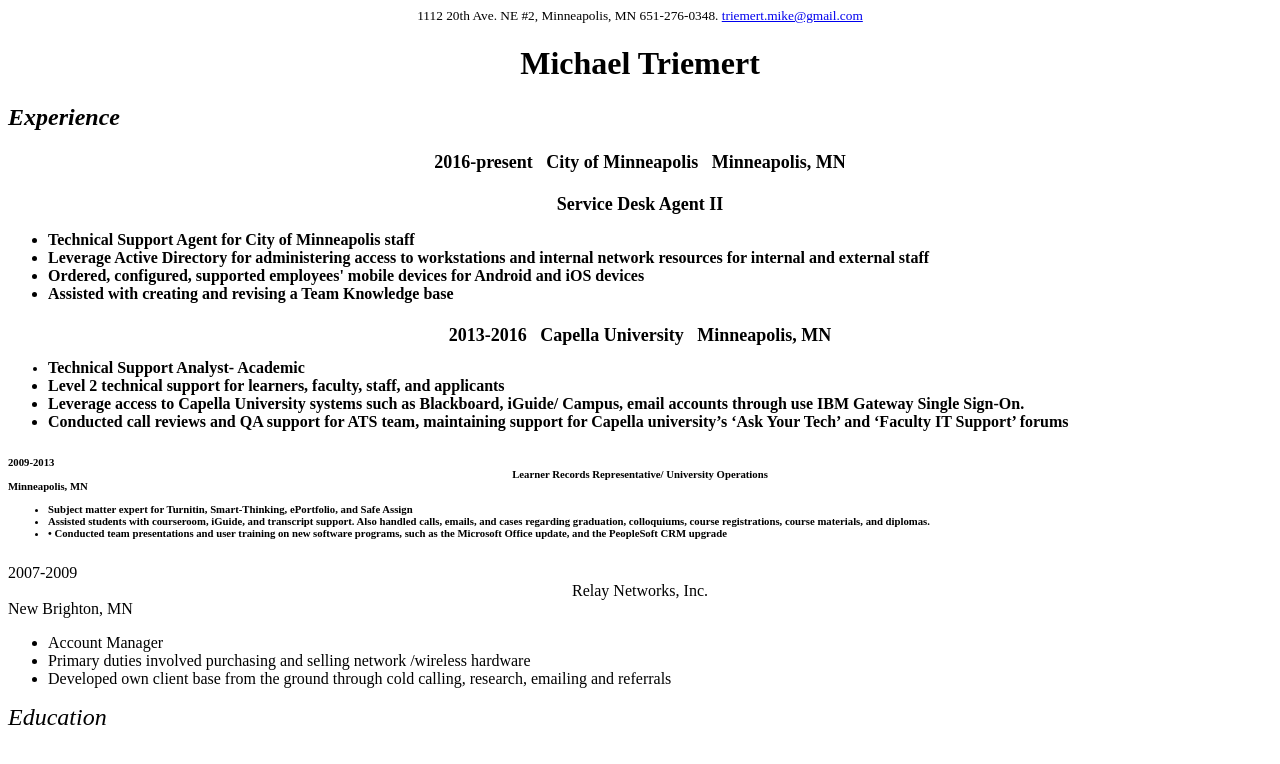
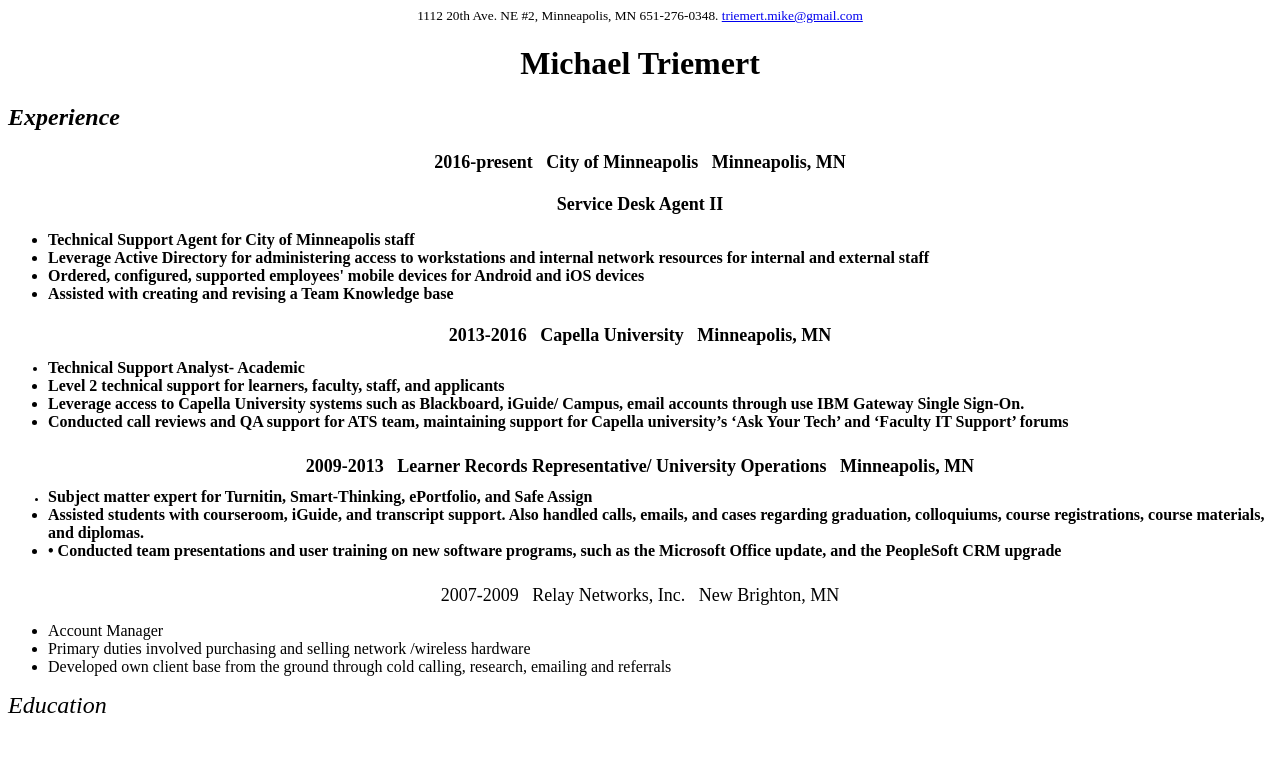
Before and after one commit to mitrieme/mitrieme.github.io, a plain HTML site: page index.html in a window 1280 px wide. Drawn offline with Linux system fonts and the light colour scheme.

Commit message:
Update index.html

```diff
--- a/index.html
+++ b/index.html
@@ -26,17 +26,16 @@
 	<li>Conducted call reviews and QA support for ATS team, maintaining support for Capella university’s
 		‘Ask Your Tech’ and ‘Faculty IT Support’ forums</li></ul></left></h5></font>
 
-	<h6><left>2009-2013</left><center>Learner Records Representative/ University Operations</center>
-	<right>Minneapolis, MN</right>
-	<ul><li><left>Subject matter expert for Turnitin, Smart-Thinking, ePortfolio, and Safe Assign</li>
+	<h6><center><font size="4">2009-2013 &nbsp Learner Records Representative/ University Operations &nbsp Minneapolis, MN</center> </font>
+	<ul><li><left><font size="3">Subject matter expert for Turnitin, Smart-Thinking, ePortfolio, and Safe Assign</li>
 	<li>Assisted students with courseroom, iGuide, and transcript support. Also handled calls,
 	emails, and cases regarding graduation, colloquiums, course registrations, course materials, and diplomas.</li>
 	<li>•	Conducted team presentations and user training on new software programs,
-	such as the Microsoft Office update, and the PeopleSoft CRM upgrade</li></ul></left></h6>
+		such as the Microsoft Office update, and the PeopleSoft CRM upgrade</li></ul></left></h6></font>
 
-	<h7><left>2007-2009</left><center>Relay Networks, Inc.</center><right>New Brighton, MN</right>
-	<ul><li><left>Account Manager</li>
+	<h7><center><font size="4">2007-2009 &nbsp Relay Networks, Inc. &nbsp New Brighton, MN</center></font>
+		<ul><li><left><font size="3">Account Manager</li>
 	<li>Primary duties involved purchasing and selling network /wireless hardware</li>
-	<li>Developed own client base from the ground through cold calling, research, emailing and referrals</li></ul></left></h7>
+	<li>Developed own client base from the ground through cold calling, research, emailing and referrals</li></ul></left></h7></font>
 
 <h8><i><left><font size="5">Education</h8></i></left></font>
```
